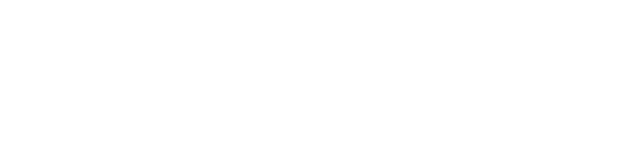
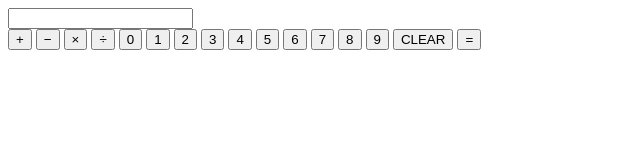
Before and after one commit to stef44n/calculator, a plain HTML site: page index.html in a window 1280 px wide. Shown: the whole page, without its empty margins (0-640 px from the left). Drawn offline with Linux system fonts and the light colour scheme.

Commit message:
Add the calculator buttons into html

```diff
--- a/index.html
+++ b/index.html
@@ -8,6 +8,30 @@
     <link rel="stylesheet" href="styles.css">
 </head>
 <body>
+
+    <div id="calculator">
+        <input id="input display">
+        <div class="buttons">
+            <button id="addition">&#43;</button>
+            <button id="subtraction">&#8722;</button>
+            <button id="multiplication">&#215;</button>
+            <button id="division">&#247;</button>
+
+            <button class="number" id="zero">0</button>
+            <button class="number" id="one">1</button>
+            <button class="number" id="two">2</button>
+            <button class="number" id="three">3</button>
+            <button class="number" id="four">4</button>
+            <button class="number" id="five">5</button>
+            <button class="number" id="six">6</button>
+            <button class="number" id="seven">7</button>
+            <button class="number" id="eight">8</button>
+            <button class="number" id="nine">9</button>
+
+            <button id="clear">CLEAR</button>
+            <button id="equals">&#61;</button>
+        </div>
+    </div>
     <script src="script.js"></script>
 </body>
 </html>
```
